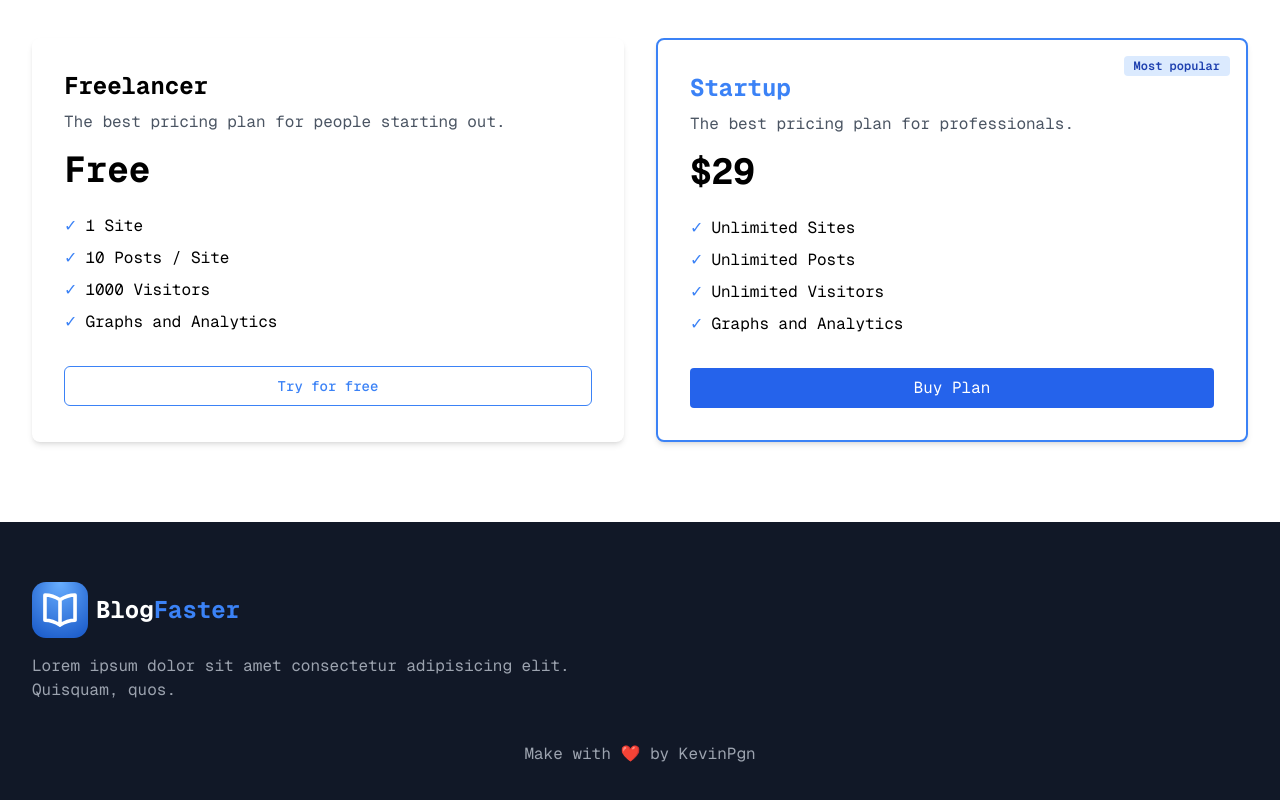
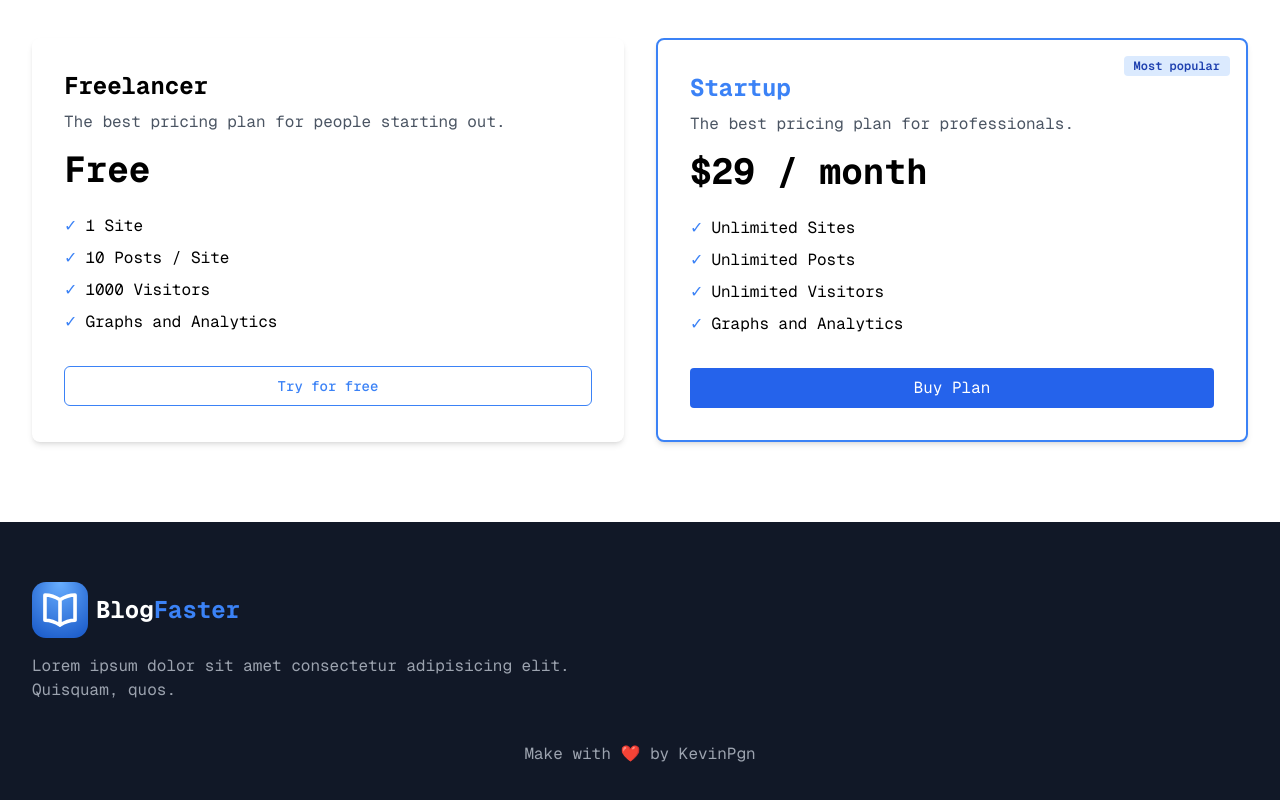
Before and after one commit to KevinPgn/SAAS-Site-Blog-Particulier, a Next.js app: page / in a window 1280 px wide. Shown: the part 2809-3609 px from the top of the page. Built offline with nearby package versions, Linux system fonts and the light colour scheme; no server answers.

Commit message:
create sites

```diff
--- a/src/components/homePage/pricing/PricingSection.tsx
+++ b/src/components/homePage/pricing/PricingSection.tsx
@@ -29,7 +29,7 @@ export const PricingSection = () => {
           <span className="absolute top-4 right-4 bg-blue-100 text-blue-800 text-xs font-semibold px-2.5 py-0.5 rounded">Most popular</span>
           <h3 className="text-2xl font-bold mb-2 text-blue-500">Startup</h3>
           <p className="text-gray-600 mb-4">The best pricing plan for professionals.</p>
-          <div className="text-4xl font-bold mb-6">$29</div>
+          <div className="text-4xl font-bold mb-6">$29 / month</div>
           <ul className="space-y-2 mb-8">
             <li className="flex items-center"><span className="text-blue-500 mr-2">✓</span> Unlimited Sites</li>
             <li className="flex items-center"><span className="text-blue-500 mr-2">✓</span> Unlimited Posts</li>
```
